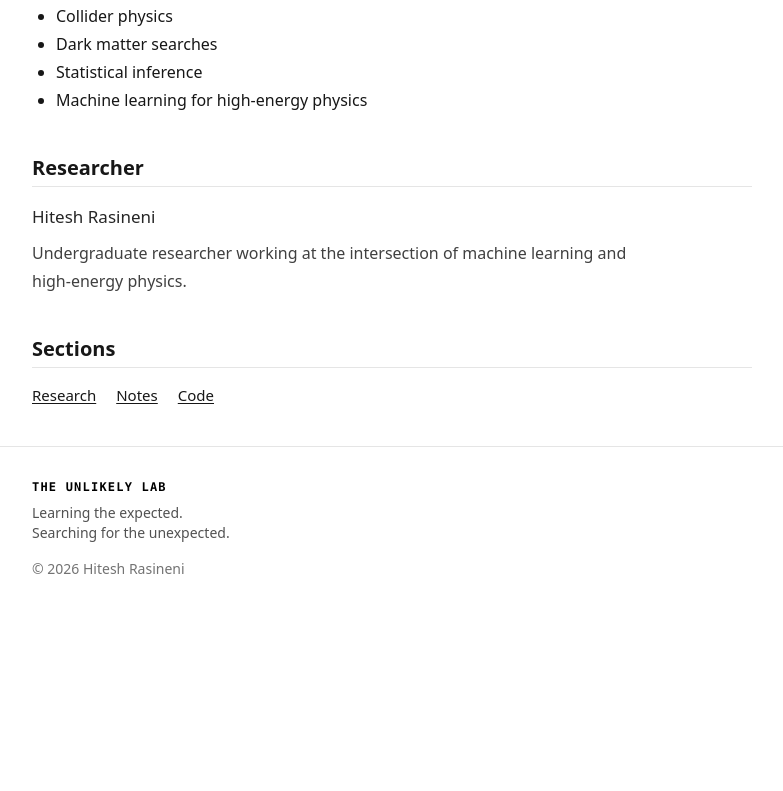
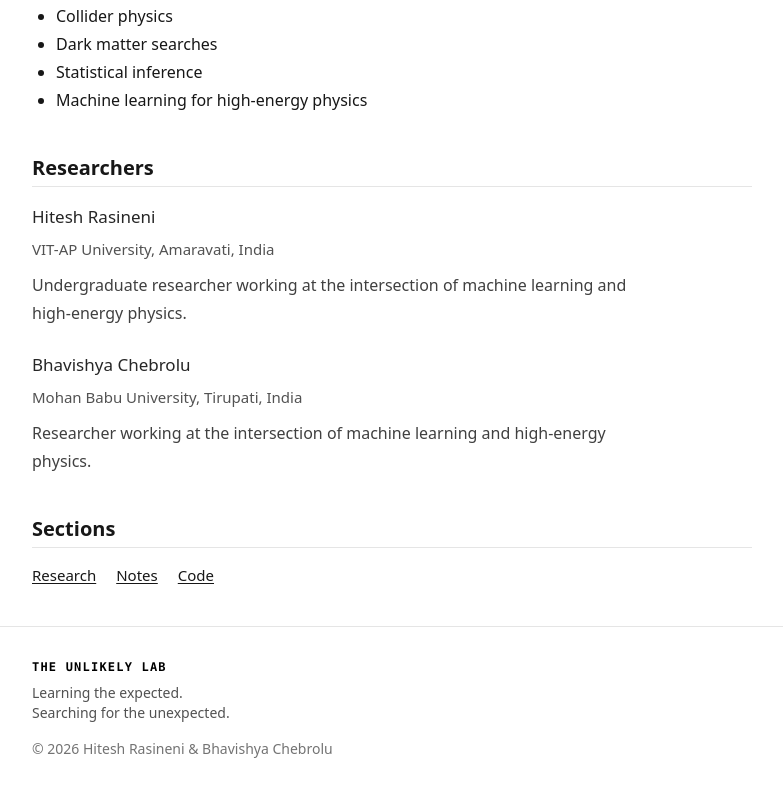
Before and after one commit to HiteshRasineni/the-unlikely-lab, a Next.js app: page /about in a window 1280 px wide. Shown: the part 507-1298 px from the top of the page, without its empty margins (248-1031 px from the left). Before the commit the page ends 1118 px from the top, so only its background shows below. Built offline with nearby package versions, Linux system fonts and the light colour scheme.

Commit message:
Add Bhavishya Chebrolu as co-researcher with university affiliations

```diff
--- a/app/about/page.tsx
+++ b/app/about/page.tsx
@@ -44,14 +44,27 @@ export default function AboutPage() {
       </ul>
 
       <h2 className="mt-10 border-b border-neutral-200 pb-1 text-xl font-semibold">
-        Researcher
+        Researchers
       </h2>
       <p className="mt-4 max-w-prose text-[17px] leading-7 text-neutral-800">
         Hitesh Rasineni
       </p>
+      <p className="mt-1 max-w-prose text-[15px] leading-7 text-neutral-600">
+        VIT-AP University, Amaravati, India
+      </p>
       <p className="mt-2 max-w-prose text-[16px] leading-7 text-neutral-700">
         Undergraduate researcher working at the intersection of machine
         learning and high-energy physics.
+      </p>
+      <p className="mt-6 max-w-prose text-[17px] leading-7 text-neutral-800">
+        Bhavishya Chebrolu
+      </p>
+      <p className="mt-1 max-w-prose text-[15px] leading-7 text-neutral-600">
+        Mohan Babu University, Tirupati, India
+      </p>
+      <p className="mt-2 max-w-prose text-[16px] leading-7 text-neutral-700">
+        Researcher working at the intersection of machine learning and
+        high-energy physics.
       </p>
 
       <h2 className="mt-10 border-b border-neutral-200 pb-1 text-xl font-semibold">
--- a/app/page.tsx
+++ b/app/page.tsx
@@ -96,7 +96,7 @@ export default function HomePage() {
       <section className="py-8" aria-labelledby="home-about">
         <h2 id="home-about" className="text-xl font-semibold">About</h2>
         <p className="mt-3 max-w-prose text-[15px] leading-6 text-neutral-700">
-          The Unlikely Lab is an independent research archive maintained by Hitesh Rasineni, focused on the intersection of machine learning, density estimation, anomaly detection, and high-energy physics.
+          The Unlikely Lab is an independent research archive maintained by Hitesh Rasineni (VIT-AP University, Amaravati, India) and Bhavishya Chebrolu (Mohan Babu University, Tirupati, India), focused on the intersection of machine learning, density estimation, anomaly detection, and high-energy physics.
         </p>
         <p className="mt-3 max-w-prose text-[15px] leading-6 text-neutral-700">
           The long-term research direction is centered on reproducible, physics-aware machine learning methods for identifying unusual structure in collider data.
--- a/components/SiteFooter.tsx
+++ b/components/SiteFooter.tsx
@@ -7,7 +7,7 @@ export default function SiteFooter() {
         </p>
         <p className="mt-2">Learning the expected.</p>
         <p>Searching for the unexpected.</p>
-        <p className="mt-4 text-neutral-500">© 2026 Hitesh Rasineni</p>
+        <p className="mt-4 text-neutral-500">© 2026 Hitesh Rasineni &amp; Bhavishya Chebrolu</p>
       </div>
     </footer>
   );
```
